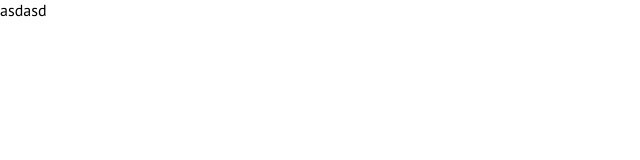
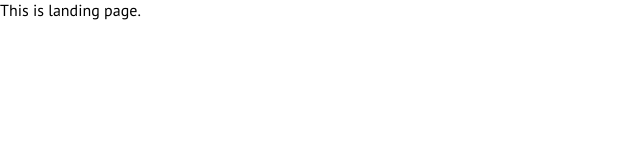
Before and after one commit to bhaktibuana/jwt-auth-application, a React (Create React App) app in the folder client/: page / in a window 1280 px wide. Shown: the top 160 px of the page, without its empty margins (0-640 px from the left). Built offline with nearby package versions, Linux system fonts and the light colour scheme.

Commit message:
Bhakti's 7th commit

```diff
--- a/client/src/App.js
+++ b/client/src/App.js
@@ -4,15 +4,17 @@ import { BrowserRouter as Router, Switch, Route } from 'react-router-dom'
 import SignUpPage from './pages/SignUpPage';
 import DashboardPage from './pages/DashboardPage';
 import SignInPage from './pages/SignInPage';
+import LandingPage from './pages/LandingPage';
 
 function App() {
   return (
     <>
       <Router>
         <Switch>
-          <Route path='/' component={DashboardPage} exact />
+          <Route path='/' component={LandingPage} exact />
           <Route path='/signup' component={SignUpPage} exact />
           <Route path='/signin' component={SignInPage} exact />
+          <Route path='/dashboard' component={DashboardPage} exact />
         </Switch>
       </Router>
     </>
--- a/client/src/components/signUp/index.js
+++ b/client/src/components/signUp/index.js
@@ -16,7 +16,7 @@ import {
   SpanSignin,
   SuccessH1,
   SuccessImg
-} from './SignInElements';
+} from './SignUpElements';
 
 const SignUp = ({
   apiCheckUserEmail,
@@ -37,6 +37,7 @@ const SignUp = ({
   const [redirectLogin, setRedirectLogin] = useState(false);
 
   useEffect(() => {
+    if (redirectLogin === false) {
       if (inputValue.email !== "") {
         Axios.get(apiCheckUserEmail + `/${inputValue.email}`).then((response) => {
           // console.log(response.data.length);
@@ -65,6 +66,7 @@ const SignUp = ({
             }
           });
           setIsSubmitting(false);
+        }
       }
     }
   });
--- a/client/src/pages/DashboardPage.js
+++ b/client/src/pages/DashboardPage.js
@@ -3,7 +3,7 @@ import React from 'react';
 const DashboardPage = () => {
   return (
     <div>
-      asdasd
+      This is dashboard page.
     </div>
   );
 };
--- /dev/null
+++ b/client/src/pages/LandingPage.js
@@ -0,0 +1,11 @@
+import React from 'react';
+
+const LandingPage = () => {
+  return (
+    <div>
+      This is landing page.
+    </div>
+  );
+};
+
+export default LandingPage;
--- a/client/src/pages/SignInPage.js
+++ b/client/src/pages/SignInPage.js
@@ -1,10 +1,11 @@
 import React from 'react';
+import { apiUrl } from '../api/apiUrl';
 import SignIn from '../components/signIn';
 
 const SignInPage = () => {
   return (
     <>
-      <SignIn />
+      <SignIn {...apiUrl} />
     </>
   );
 };
```
Also changed, not shown: client/src/components/signUp/SignUpElements.js (renamed from client/src/components/signUp/SignInElements.js). Lines whose indentation alone changed are shown as unchanged.
